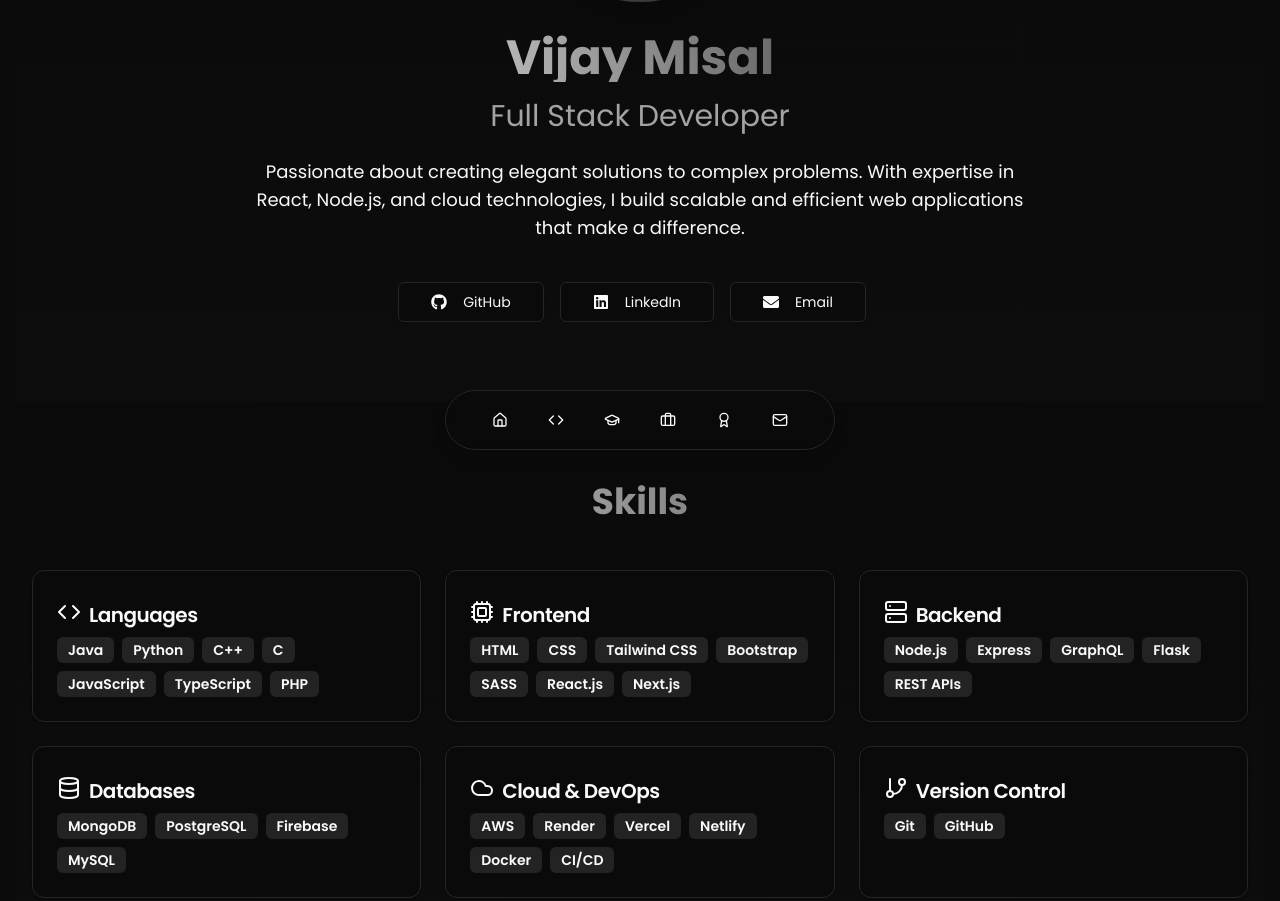
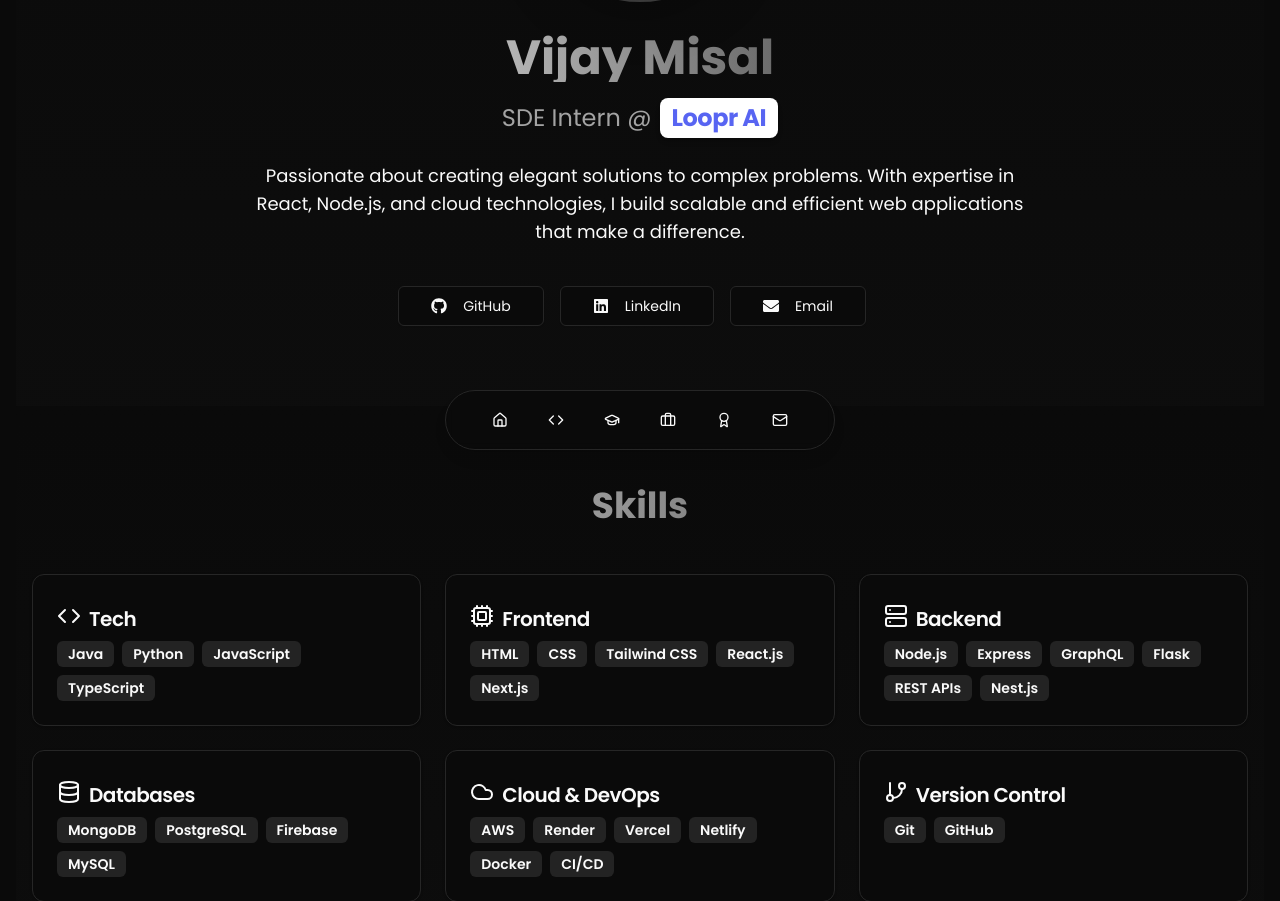
Before and after one commit to vjymisal0/portfolio-vijay, a Next.js app: page / in a window 1280 px wide. Shown: the part 334-1235 px from the top of the page. Built offline with nearby package versions, Linux system fonts and the light colour scheme.

Commit message:
update portfolio

```diff
--- a/components/introduction.tsx
+++ b/components/introduction.tsx
@@ -59,12 +59,28 @@
           >
             Vijay Misal
           </motion.h1>
-          <motion.h2
-            className="text-2xl sm:text-3xl text-muted-foreground mb-6"
+          <motion.div
+            className="flex flex-wrap items-center justify-center gap-2 mb-6"
             variants={itemVariants}
           >
-            Full Stack Developer
-          </motion.h2>
+            <span className="text-xl sm:text-2xl text-muted-foreground">
+              SDE Intern @
+            </span>
+            <div className="flex items-center justify-center bg-white px-3 py-1 rounded-lg shadow-md">
+              <span
+                className="text-xl sm:text-2xl font-bold tracking-tight"
+                style={{
+                  fontFamily: 'Poppins, sans-serif',
+                  fontWeight: '700',
+                  color: '#5865F2',
+                  letterSpacing: '-0.02em'
+                }}
+              >
+                Loopr  AI
+              </span>
+
+            </div>
+          </motion.div>
           <motion.p
             className="mb-10 text-base sm:text-lg leading-relaxed"
             variants={itemVariants}
--- a/components/skills.tsx
+++ b/components/skills.tsx
@@ -6,9 +6,9 @@
 import { Code, Server, Database, Cloud, GitBranch, Cpu } from 'lucide-react'
 
 const skillsData = [
-  { category: "Languages", items: ['Java', 'Python', 'C++', 'C', 'JavaScript', 'TypeScript', 'PHP',], icon: Code },
-  { category: "Frontend", items: ['HTML', 'CSS', 'Tailwind CSS', 'Bootstrap', 'SASS', 'React.js', 'Next.js'], icon: Cpu },
-  { category: "Backend", items: ['Node.js', 'Express', 'GraphQL', 'Flask', 'REST APIs'], icon: Server },
+  { category: "Tech", items: ['Java', 'Python', 'JavaScript', 'TypeScript',], icon: Code },
+  { category: "Frontend", items: ['HTML', 'CSS', 'Tailwind CSS', 'React.js', 'Next.js'], icon: Cpu },
+  { category: "Backend", items: ['Node.js', 'Express', 'GraphQL', 'Flask', 'REST APIs', 'Nest.js'], icon: Server },
   { category: "Databases", items: ['MongoDB', 'PostgreSQL', 'Firebase', 'MySQL'], icon: Database },
   { category: "Cloud & DevOps", items: ['AWS', 'Render', 'Vercel', 'Netlify', 'Docker', 'CI/CD'], icon: Cloud },
   { category: "Version Control", items: ['Git', 'GitHub'], icon: GitBranch },
```
